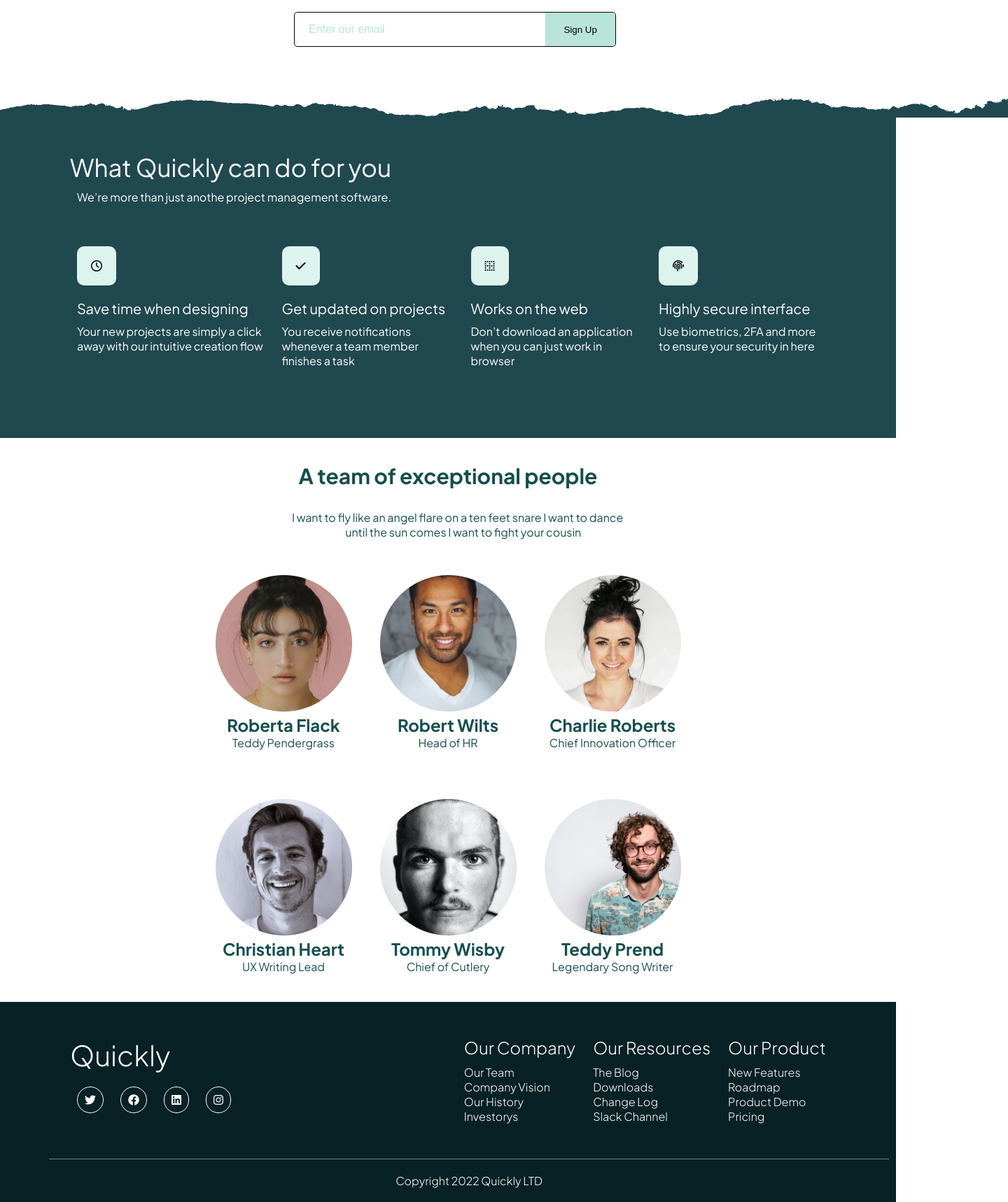
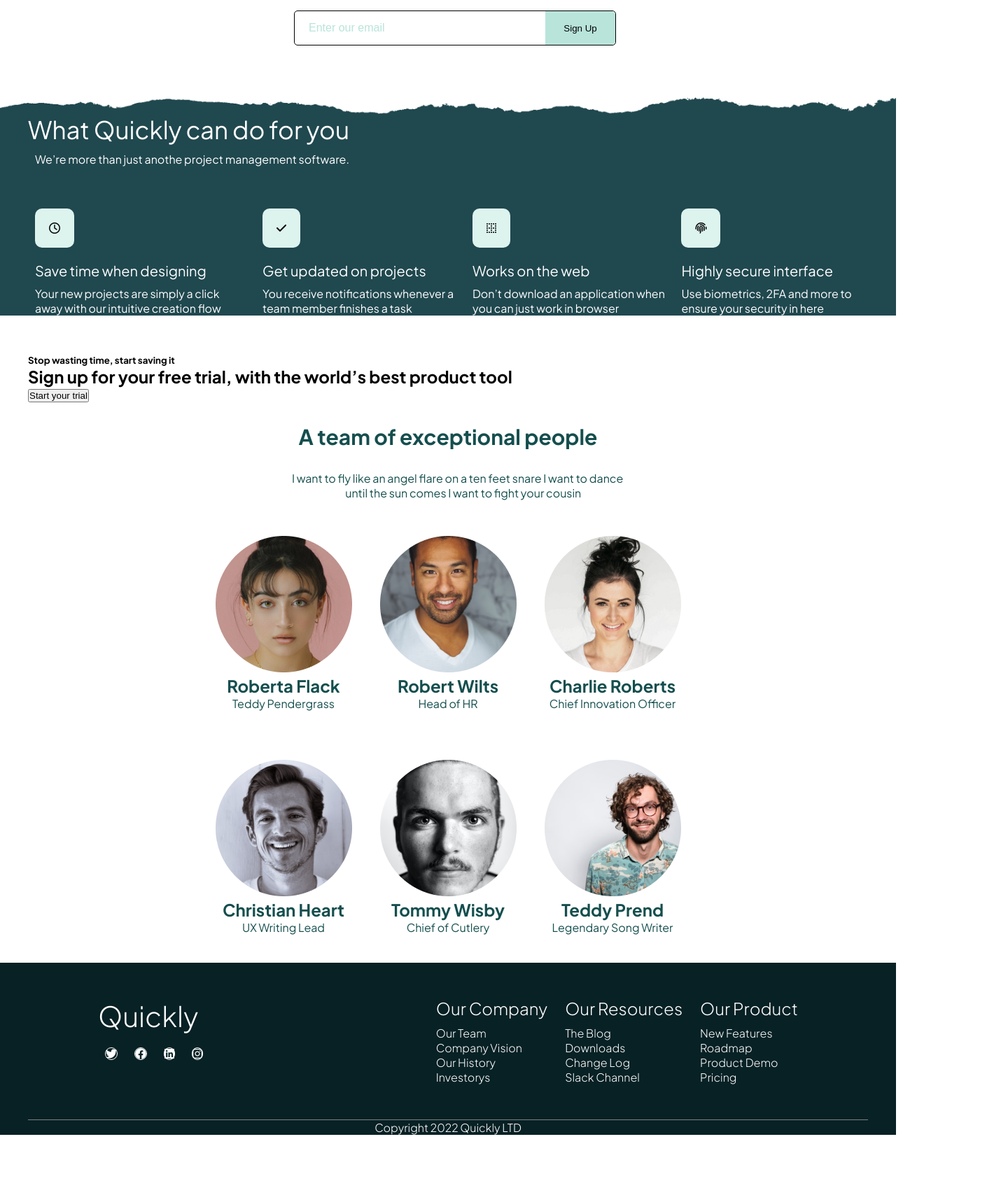
Before and after one commit to HsynovaAysel/CodeAcademyClassWorks, a plain HTML site: page 12.Css.Media-query/index.html in a window 1280 px wide. Shown: the part 624-2342 px from the top of the page at 70% size, 1440 px wide, since content can reach past the window. After the commit the page ends 2246 px from the top, so only its background shows below. Drawn offline with Linux system fonts and the light colour scheme.

Commit message:
index.html

```diff
--- a/12.Css.Media-query/index.html
+++ b/12.Css.Media-query/index.html
@@ -68,7 +68,7 @@
       </div>
     </section>
     <!-- BANNER SECTION -->
-    <div class="container">
+    <div >
       <img class="image" src="./image/Divider.png" alt="" />
     </div>
     <section id="banner-section">
@@ -107,6 +107,17 @@
               </p>
             </div>
           </div>
+        </div>
+      </div>
+    </section>
+    <!-- Sign UP SECTION -->
+
+    <section id="sign">
+      <div class="container">
+        <div class="sign">
+          <h5>Stop wasting time, start saving it</h5>
+          <h1>Sign up for your free trial, with the world’s best product tool</h1>
+          <button>Start your trial</button>
         </div>
       </div>
     </section>
@@ -200,7 +211,8 @@
             </div>
           </div>
         </div>
-        <p>Copyright 2022 Quickly LTD</p>
+        <div class="LTD"> <p>Copyright 2022 Quickly LTD</p></div>
+
       </div>
     </footer>
   </body>
--- a/12.Css.Media-query/style.css
+++ b/12.Css.Media-query/style.css
@@ -6,7 +6,7 @@
   text-decoration: none;
 }
 .container {
-  max-width: 1440px;
+  max-width: 1200px;
   margin: 0 auto;
 }
 /* HEADER */
@@ -22,7 +22,7 @@ header .header {
   height: 76px;
   display: flex;
   justify-content: space-between;
-  padding: 0 8%;
+
   align-items: center;
 }
 .header nav ul {
@@ -68,7 +68,7 @@ header .header {
   padding: 3% 0;
 }
 .hero-section h1 {
-  width: 650px;
+  width: 600px;
   font-size: 50px;
   font-weight: 700;
   text-align: center;
@@ -85,6 +85,7 @@ header .header {
 }
 .hero-section .input-btn {
   position: relative;
+  display: inline-block;
 }
 .hero-section .input-btn .email {
   height: 50px;
@@ -101,7 +102,7 @@ header .header {
   height: 48px;
   border-radius: 0 5px 5px 0;
   position: absolute;
-  left: 79%;
+  right: 1px;
   bottom: 1px;
   cursor: pointer;
 }
@@ -110,12 +111,12 @@ header .header {
   color: #b8e4da;
 }
 /* BANNER SECTION  */
-.banner-section {
-  padding: 50px 100px;
-  position: relative;
+#banner-section {
   bottom: 5px;
   background-color: #20484f;
+  position: relative;
 }
+
 .banner-section .design {
   margin: 50px 0;
   display: flex;
@@ -143,6 +144,9 @@ header .header {
 .banner-section h5 {
   margin: 10px;
   font-size: 20px;
+}
+.image {
+  width: 100%;
 }
 /* NEXT SECTION */
 .next-section .content {
@@ -201,7 +205,7 @@ footer p {
 .footer .fa-brands {
   border: 1px solid white;
   border-radius: 50px;
-  padding: 10px;
+
   margin: 10px;
   color: white;
 }
@@ -213,12 +217,10 @@ footer p {
   margin-bottom: 10px;
 }
 footer p {
-  width: 1200px;
-  margin: 0 70px;
+  text-align: center;
+}
+footer .LTD {
   border-top: 1px solid gray;
-  padding: 20px;
-  justify-content: center;
-  display: flex;
 }
 .footer .fa-brands:hover {
   font-size: 20px;
@@ -234,6 +236,9 @@ footer p {
   .header .click {
     display: none;
   }
+  .hero-section h1 {
+    width: 300px;
+  }
   .hero-section p {
     width: 400px;
   }
@@ -243,9 +248,10 @@ footer p {
   .banner-section .work {
     width: 50%;
   }
-   footer .footer,footer .our{
+  footer .footer,
+  footer .our {
     flex-direction: column;
+    align-items: center;
   }
-  footer p {width: 50%;
+
 }
-}
```
